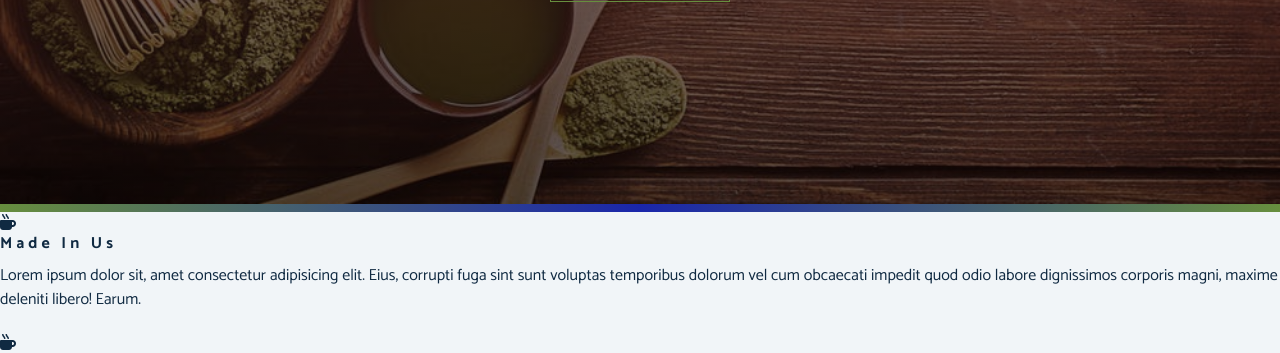
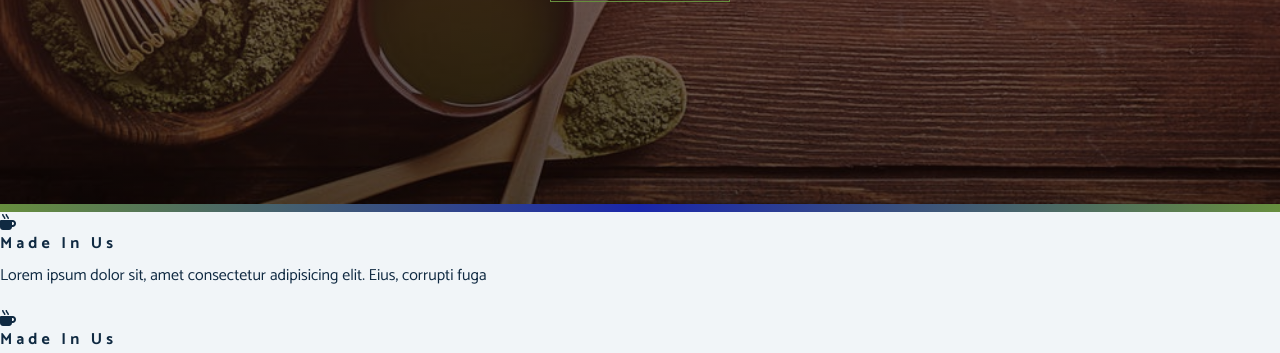
Before and after one commit to enoqkip/CSS_Tea_Station_Project, a plain HTML site: page index.html in a window 1280 px wide. Shown: the part 596-949 px from the top of the page. Drawn offline with Linux system fonts and the light colour scheme; a web font is replaced by a local one.

Commit message:
Initial files

```diff
--- a/index.html
+++ b/index.html
@@ -38,9 +38,7 @@
         <h4>made in us</h4>
         <p>
           Lorem ipsum dolor sit, amet consectetur adipisicing elit. Eius,
-          corrupti fuga sint sunt voluptas temporibus dolorum vel cum obcaecati
-          impedit quod odio labore dignissimos corporis magni, maxime deleniti
-          libero! Earum.
+          corrupti fuga
         </p>
       </article>
       <!-- end of single skill  -->
```
